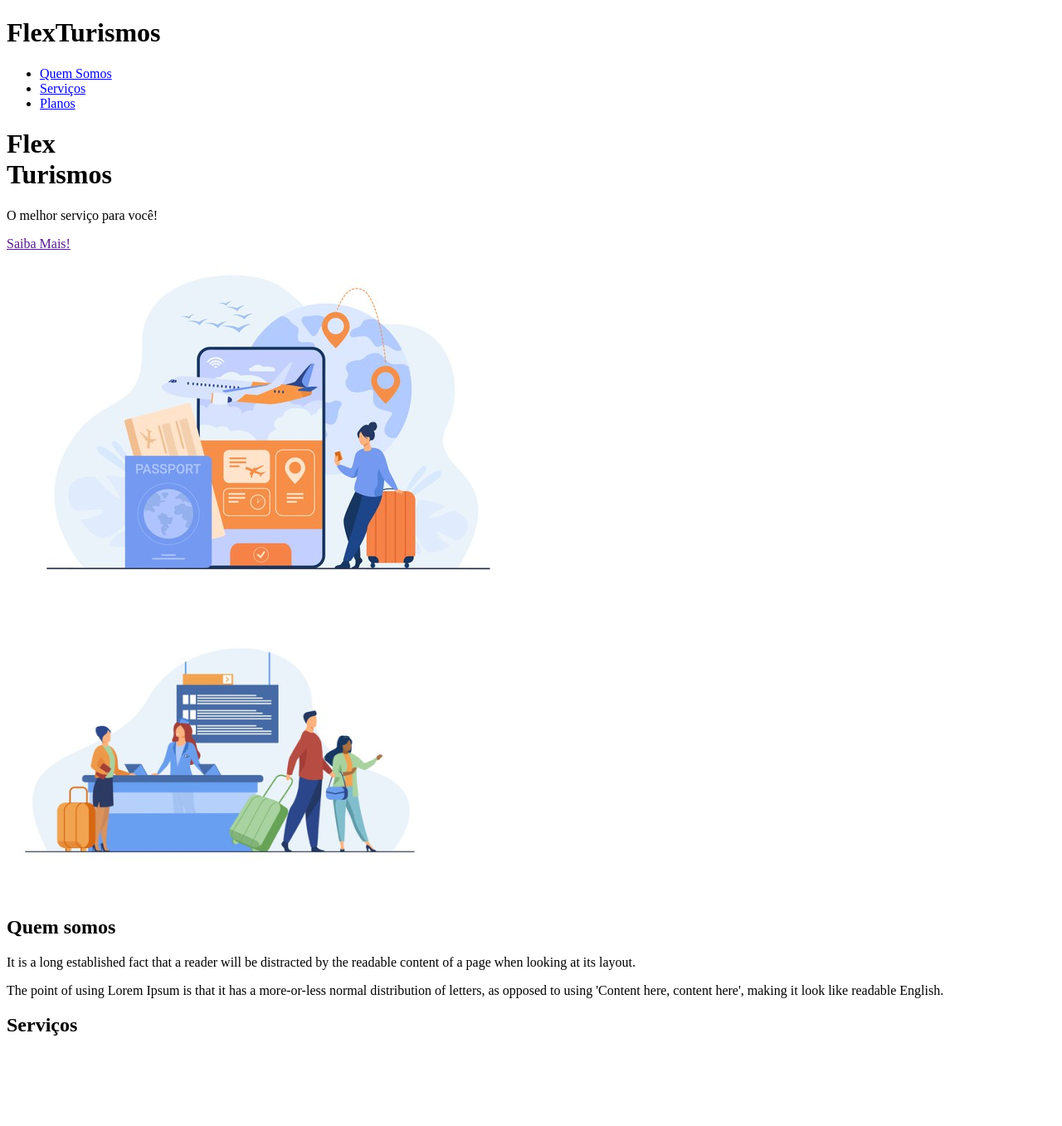
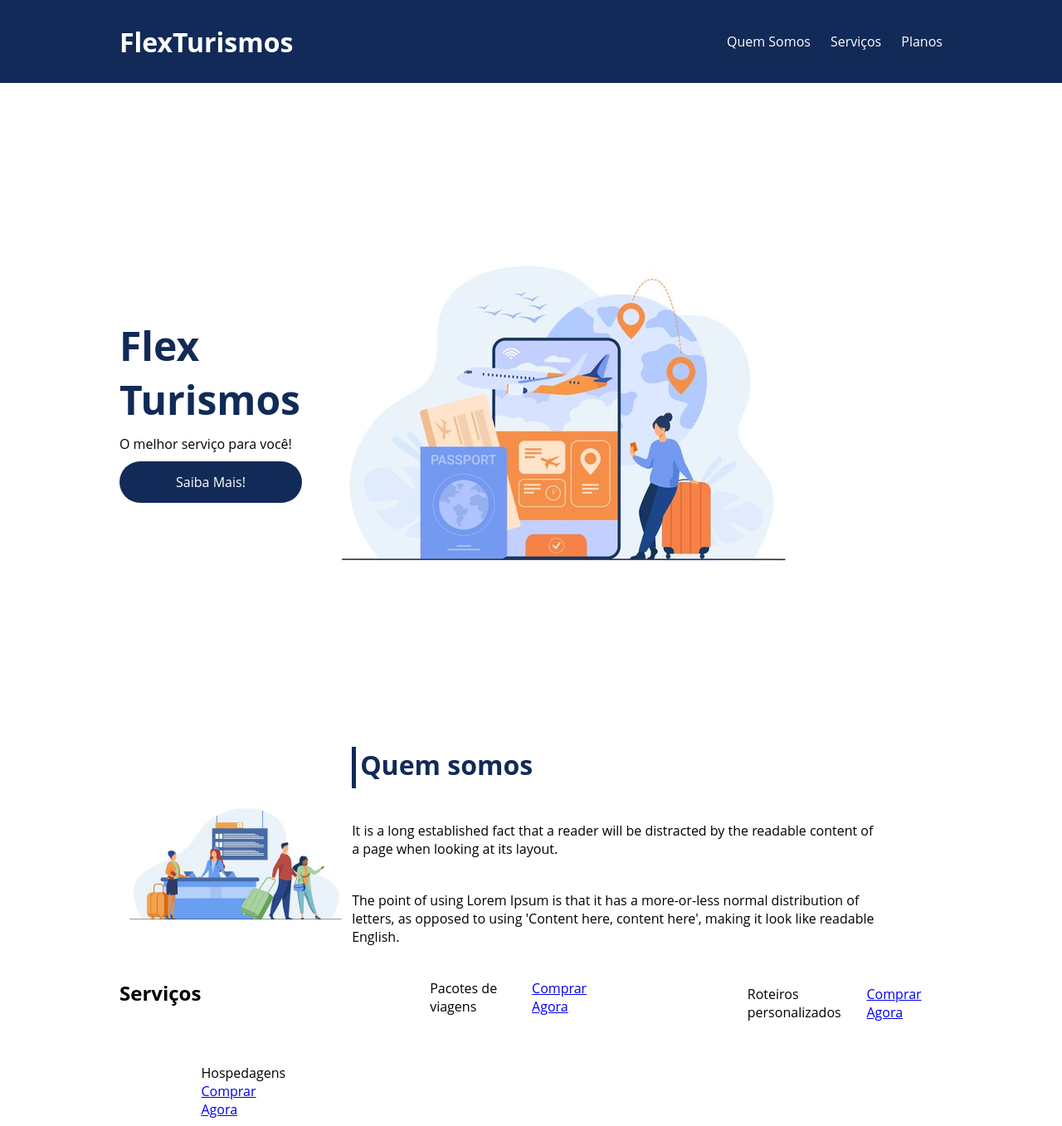
Before and after one commit to ShivamMiguel/CursoFlexBox, a plain HTML site: page flex-projeto/index.html in a window 1280 px wide. Shown: the top 1357 px of the page at 83% size. Drawn offline with Linux system fonts and the light colour scheme.

Commit message:
Primeiras est. feitas

```diff
--- a/flex-projeto/index.html
+++ b/flex-projeto/index.html
@@ -7,58 +7,65 @@
     <link rel="stylesheet" href="./style.css">
 </head>
 <body>
-    <header>
-        <h1>FlexTurismos</h1>
-        <ul>
+    <header >
+        <div class="flex-container menu">
+            <div>
+                <h1>FlexTurismos</h1>
+            </div>
+
+        <ul class=" list-items">
             <li><a href="#quem-somos">Quem Somos</a></li>
             <li><a href="#servicos">Serviços</a></li>
             <li><a href="#planos">Planos</a></li>
         </ul>
+        </div>
+
     </header>
 
-    <div>
-        <div>
+    <div  class="flex-container apresentacao">
+        <div class="texto-apresentacao">
             <h1>Flex <br>Turismos</h1>
             <p>O melhor serviço para você!</p>
             <a href="">Saiba Mais!</a>
         </div>
 
-        <div>
+        <div  class="flex-container">
             <div><img src="./images/0-main.png" alt="banner de apresentação"></div>
         </div>
     </div>
 
-    <div>
-        <div>
-            <img src="./images/1-quem-somos.png" alt="balcão de atendimento">
-        </div>
+    <div  class="flex-container " id="quem-somos">
 
-        <div>
+
+        <div >
             <h2>Quem somos</h2>
             <p>It is a long established fact that a reader will be distracted by the readable content of a page when looking at its layout. </p>
             <p>The point of using Lorem Ipsum is that it has a more-or-less normal distribution of letters, as opposed to using 'Content here, content here', making it look like readable English.</p>
         </div>
+        <div>
+            <img src="./images/1-quem-somos.png" alt="balcão de atendimento">
+        </div>
     </div>
 
-    <div>
+    <div class="flex-container">
         <div>
             <h2>Serviços</h2>
         </div>
 
-        <div>
+        <div class="flex-container">
             <div>
                 <div><img src="./images/icon-2.png" alt="hospedagens"></div>
                 <p>Hospedagens</p>
                 <a href="#">Comprar Agora</a>
             </div>
 
-            <div>
+            <div class="flex-container">
                <div><img src="./images/icon-1.png" alt="pacote de viagens"></div>
                <p>Pacotes de viagens</p>
                <a href="#">Comprar Agora</a>
             </div>
 
-            <div>
+            <div class="flex-container">
                 <div><img src="./images/icon-3.png" alt="roteiros personalizados"></div>
                 <p>Roteiros personalizados</p>
                 <a href="#">Comprar Agora</a>
@@ -67,7 +74,7 @@
         </div>
     </div>
 
-    <div>
+    <div class="flex-container">
 
         <div>
             <h3>Plano 2</h3>
@@ -79,7 +86,7 @@
             <a href="#">Saiba Mais!</a>
         </div>
 
-        <div>
+        <div class="flex-container">
             <h3>Plano 2</h3>
             <ul>
                 <li>Suporte 24h</li>
@@ -91,7 +98,7 @@
             <a href="#">Saiba Mais!</a>
         </div>
 
-        <div>
+        <div class="flex-container">
             <h3>Plano 3</h3>
             <ul>
                 <li>Suporte 24h</li>
@@ -105,7 +112,7 @@
         </div>
     </div>
 
-    <footer>
+    <footer class="flex-container">
         <p>&copy; 2021 CSS Flexbox</p>
         <p>Desenvolvido por: Seu nome aqui dev</p>
     </footer>
--- a/flex-projeto/style.css
+++ b/flex-projeto/style.css
@@ -0,0 +1,100 @@
+*{
+    margin: 0;
+    padding: 0;
+    font-family: 'Open Sans', sans-serif;
+}
+
+ul {
+    list-style: none;
+    margin: 0;
+    padding: 0;
+}
+ul li a {
+    text-decoration: none;
+
+}
+div img{
+    display: block;
+    width: 100%;
+}
+.flex-container{
+    display: flex;
+    max-width: 992px;
+    margin: auto;
+    width: 100%;
+}
+header{
+    background-color: #122A57;
+    height: 100px;
+    display: flex;
+    align-items: center;
+    color: #fff;
+}
+header .list-items{
+    display: flex;
+    max-width: 260px;
+    width: 100%;
+    justify-content: space-between;
+    align-items: center;
+}
+
+.list-items li a{
+    color: white;
+}
+header .menu{
+    justify-content: space-between;
+}
+.apresentacao{
+    height: 100vh;
+    align-items: center;
+    justify-content: space-between;
+
+}
+
+.apresentacao .texto-apresentacao{
+    min-height: 200px;
+}
+
+.texto-apresentacao h1{
+    color: #122A57;
+    font-size: 48px;
+    margin-bottom: 10px;
+}
+
+.texto-apresentacao a{
+    background-color: #122A57;
+    color: #fff;
+    text-align: center;
+    border-radius: 30px;
+    width: 220px;
+    display: block;
+    text-decoration: none;
+    height: 50px;
+    line-height: 50px;
+    margin-top: 10px;
+    margin-bottom: 10px;
+}
+#quem-somos{
+    flex-direction: row-reverse;
+    align-items: center;
+    justify-content: space-between;
+}
+#quem-somos h2{
+    font-size: 32px;
+    color: #122A57;
+    display: flex;
+    margin-bottom: 40px;
+}
+#quem-somos h2::before{
+    content: "";
+    height: 50px;
+    width: 5px;
+    margin-right: 5px;
+    background-color: #122A57;
+    position: relative;
+
+}
+#quem-somos p{
+    margin-bottom: 40px;
+    width: 90%;
+}
```
